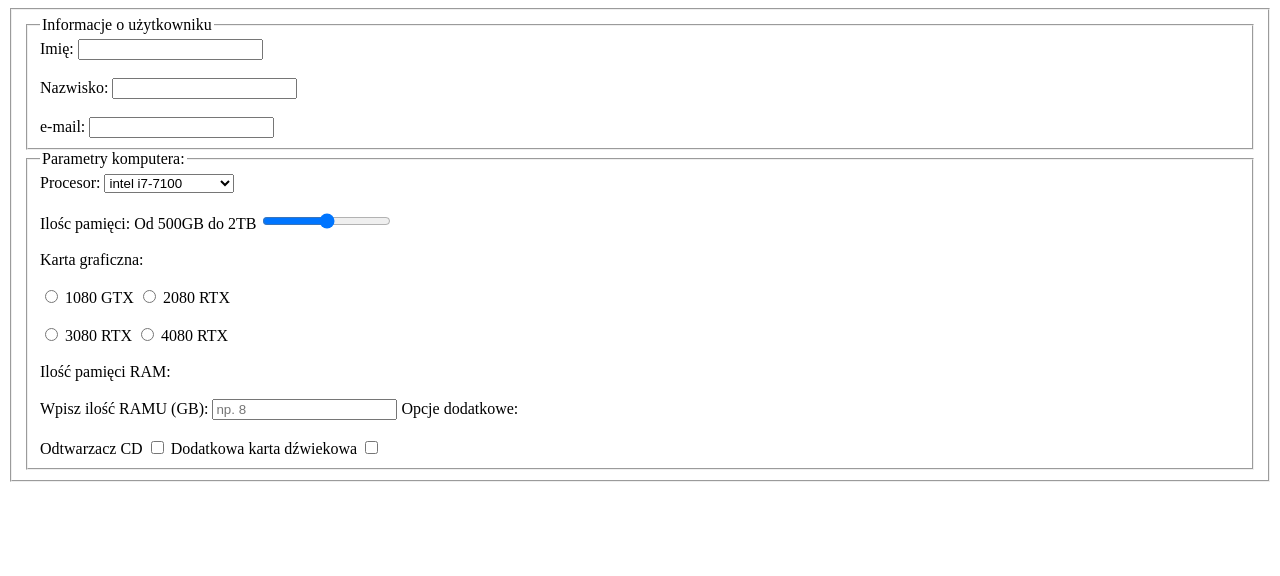
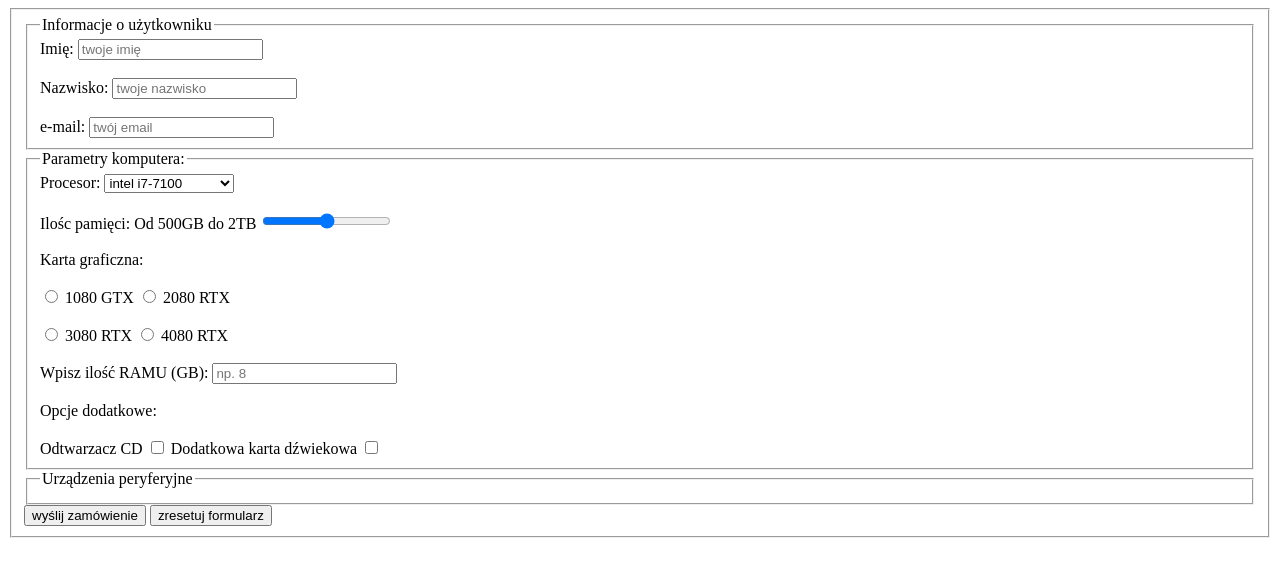
Before and after one commit to 4TiCzech/Formularz1, a plain HTML site: page index.html in a window 1280 px wide. Drawn offline with Linux system fonts and the light colour scheme.

Commit message:
wyslij, reset + placeholdery

```diff
--- a/index.html
+++ b/index.html
@@ -10,9 +10,9 @@
         <fieldset>
       <fieldset>
         <legend>Informacje o użytkowniku</legend>
-        Imię: <input type="text" name="imie" required /> <br> </br>
-        Nazwisko: <input type="password" name="nazwisko" required /> <br> </br>
-        e-mail: <input type="email" name="email" required/>
+        Imię: <input type="text" name="imie" placeholder="twoje imię" /> <br> </br>
+        Nazwisko: <input type="password" name="nazwisko" placeholder="twoje nazwisko" /> <br> </br>
+        e-mail: <input type="email" name="email" placeholder="twój email" required/>
       </fieldset>
       <fieldset>
         <legend> Parametry komputera:</legend>
@@ -36,12 +36,24 @@
         <input type="radio" name="pamiec"> 2080 RTX <br> </br>
         <input type="radio" name="pamiec"> 3080 RTX
         <input type="radio" name="pamiec"> 4080 RTX<br> </br>
-        Ilość pamięci RAM: <br> </br>
         Wpisz ilość RAMU (GB): <input type="number" name="ram" placeholder="np. 8"></input>
+        <br> </br>
         Opcje dodatkowe: <br> </br>
         Odtwarzacz CD  <input type="checkbox" name="dod">
-        Dodatkowa karta dźwiekowa  <input type="checkbox" name="dod">
+        Dodatkowa karta dźwiekowa  <input type="checkbox" name="opcje_dodatkowe">
       </fieldset>
+      <fieldset>
+        <legend>Urządzenia peryferyjne</legend>
+
+
+
+
+
+
+
+      </fieldset>
+      <input type="submit" name="wyslij" value="wyślij zamówienie">
+      <input type="reset" name="reset" value="zresetuj formularz">
     </fieldset>
     </form>
   </body>
```
